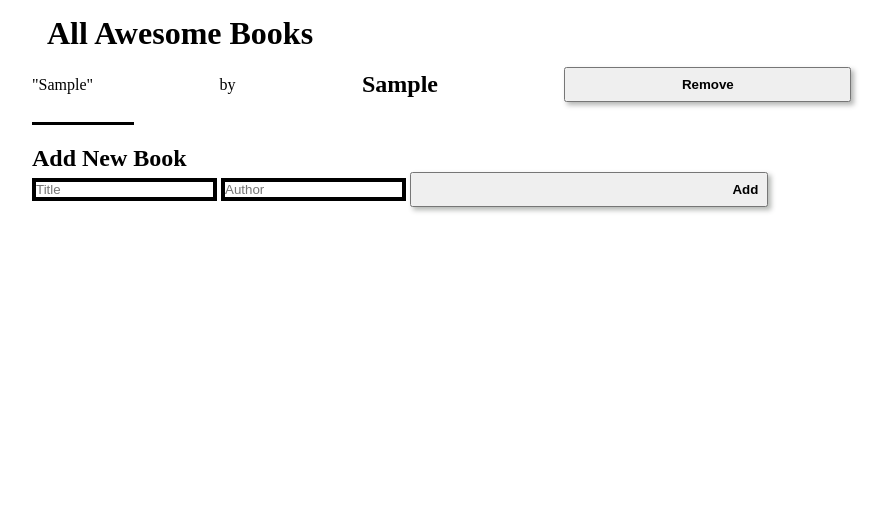
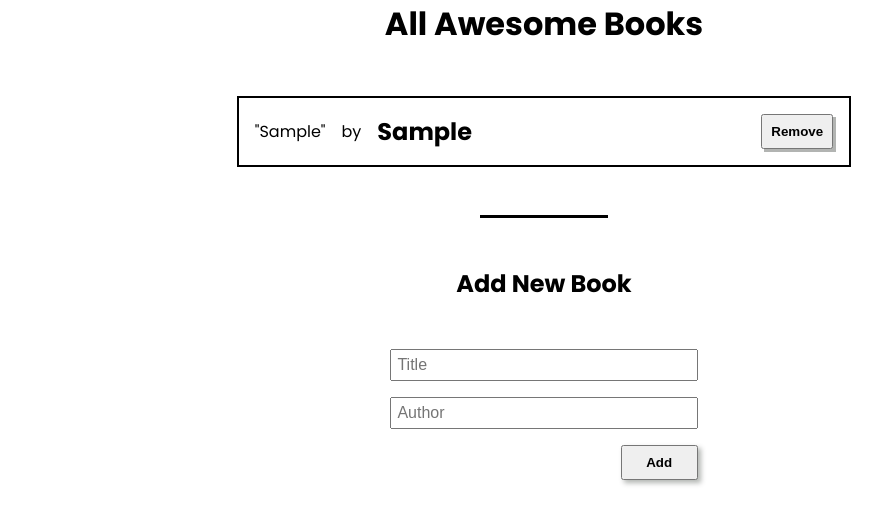
Before and after one commit to Innocent259/Awesome_books, a website: page index.html in a window 1280 px wide. Both pictures are taken after typing "Sample", "Sample" into the empty fields and a click on the button "Add". Shown: the whole page, without its empty margins (96-984 px from the left). Drawn offline with Linux system fonts and the light colour scheme.

Commit message:
Add extra styling

```diff
--- a/index.css
+++ b/index.css
@@ -7,22 +7,11 @@
 .container {
   width: 80%;
   margin: auto;
-}
-
-.main {
+  text-align: center;
   display: flex;
-  text-align: center;
   flex-direction: column;
-  margin-top: 100px;
-  align-items: center;
-}
-
-h1 {
-  padding: 15px;
-}
-
-input {
-  border: 4px solid;
+  gap: 3rem;
+  font-family: 'Poppins', sans-serif;
 }
 
 button {
@@ -30,53 +19,62 @@ button {
   box-shadow: 3px 3px 5px rgba(0, 0, 0, 0.3);
 }
 
-table {
-  border-collapse: collapse;
-  width: 40%;
-  border: 10px solid #000;
+hr {
+  width: 8rem;
+  margin: auto;
+  border: none;
+  border-top: 3px solid #000;
 }
 
-hr {
-  width: 10%;
-  border: none;
-  border-top: 3px solid #000;
-  margin: 20px 0;
+#form {
+  width: 30%;
+  display: flex;
+  flex-direction: column;
+  gap: 1rem;
+  margin: auto;
 }
 
-.input-form {
-  width: 60%;
+input {
   padding: 5px;
+  height: 2rem;
+  outline: none;
+  font-size: 1rem;
 }
 
 .add-button {
   padding: 8px;
   box-shadow: 3px 3px 5px rgba(2, 14, 1, 0.3);
-  width: 35%;
-  text-align: right;
+  width: 25%;
   font-weight: bold;
-  text-decoration: none;
-  text-decoration-color: #000;
+  align-self: flex-end;
 }
 
 .remove-book {
   padding: 8px;
-  box-shadow: 3px 3px 5px rgba(1, 8, 0, 0.3);
-  width: 35%;
-  text-align: center;
+  box-shadow: 3px 3px rgba(1, 8, 0, 0.3);
   font-weight: bold;
   text-decoration: none;
   text-decoration-color: #000;
 }
 
 .booklist {
-  width: 80%;
+  width: 60%;
+  margin: auto;
   display: flex;
   flex-direction: column;
   gap: 1rem;
+  border: 2px solid #000;
 }
 
 .dynamic-list {
+  padding: 1rem;
   display: flex;
   align-items: center;
   justify-content: space-between;
 }
+
+.books-container {
+  display: flex;
+  align-items: center;
+  gap: 1rem;
+}
--- a/index.html
+++ b/index.html
@@ -5,6 +5,9 @@
         <meta http-equiv="X-UA-Compatible" content="IE=edge">
         <meta name="viewport" content="width=device-width, initial-scale=1.0">
         <link rel="stylesheet" href="index.css">
+        <link rel="preconnect" href="https://fonts.googleapis.com">
+        <link rel="preconnect" href="https://fonts.gstatic.com" crossorigin>
+        <link href="https://fonts.googleapis.com/css2?family=Poppins:wght@400;500;600;700;800;900&display=swap" rel="stylesheet">
         <title>Awesome Books</title>
     </head>
     <body class="container">
--- a/index.js
+++ b/index.js
@@ -33,9 +33,11 @@ class BookCollection {
       const bookElement = document.createElement('div');
       bookElement.className = 'dynamic-list';
       bookElement.innerHTML = `
-        <p>"${book.title}"</p>
-        <p>by</p>
-        <h2>${book.author}</h2>
+        <span class="books-container">
+          <p>"${book.title}"</p>
+          <p class="para-by">by</p>
+          <h2>${book.author}</h2>
+        </span>
         <button class="remove-book" data-title="${book.title}">Remove</button>
       `;
       bookList.appendChild(bookElement);
```
